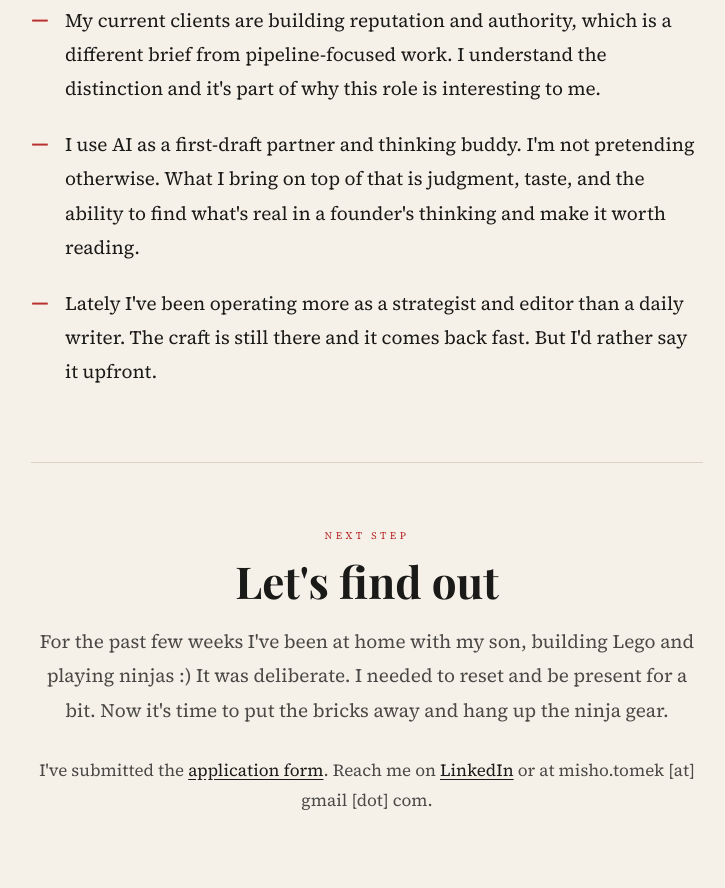
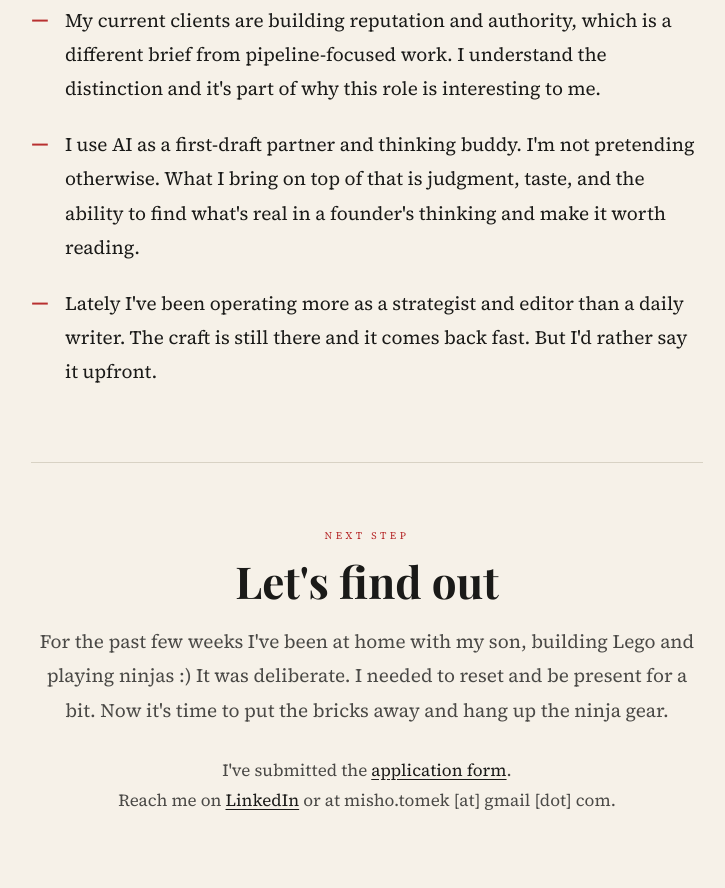
Before and after one commit to michaltomek/MKTK-content-marketer, a plain HTML site: page index.html in a window 1280 px wide. Shown: the part 8495-9383 px from the top of the page, without its empty margins (273-998 px from the left). Drawn offline with nearby package versions, Linux system fonts and the light colour scheme; a web font is replaced by a local one.

Commit message:
Update index.html

```diff
--- a/index.html
+++ b/index.html
@@ -311,4 +311,4 @@ a:hover{text-decoration:underline;text-underline-offset:3px}
   <div class="section-title">Let's find out</div>
   <p class="cta-p">For the past few weeks I've been at home with my son, building Lego and playing ninjas :) It was deliberate. I needed to reset and be present for a bit. Now it's time to put the bricks away and hang up the ninja gear.</p>
   <div class="cta-contacts">
-    I've submitted the <a href="https://tally.so/r/jaMYVJ" target="_blank">application form</a>. Reach me on <a href="https://www.linkedin.com/in/michaltomek/" target="_blank">LinkedIn</a> or at misho.tomek [at] gmail [dot] com.
+    I've submitted the <a href="https://tally.so/r/jaMYVJ" target="_blank">application form</a>. <p>Reach me on <a href="https://www.linkedin.com/in/michaltomek/" target="_blank">LinkedIn</a> or at misho.tomek [at] gmail [dot] com.</p>
```
